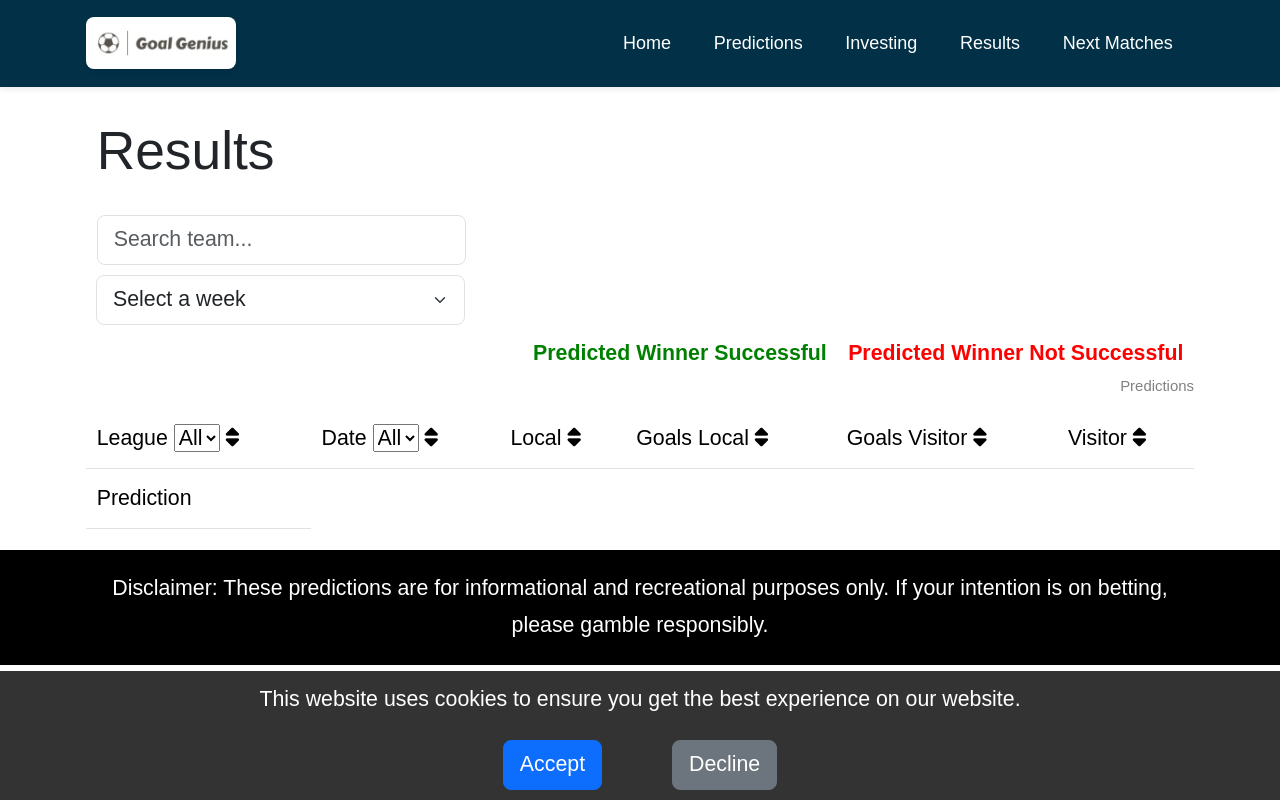
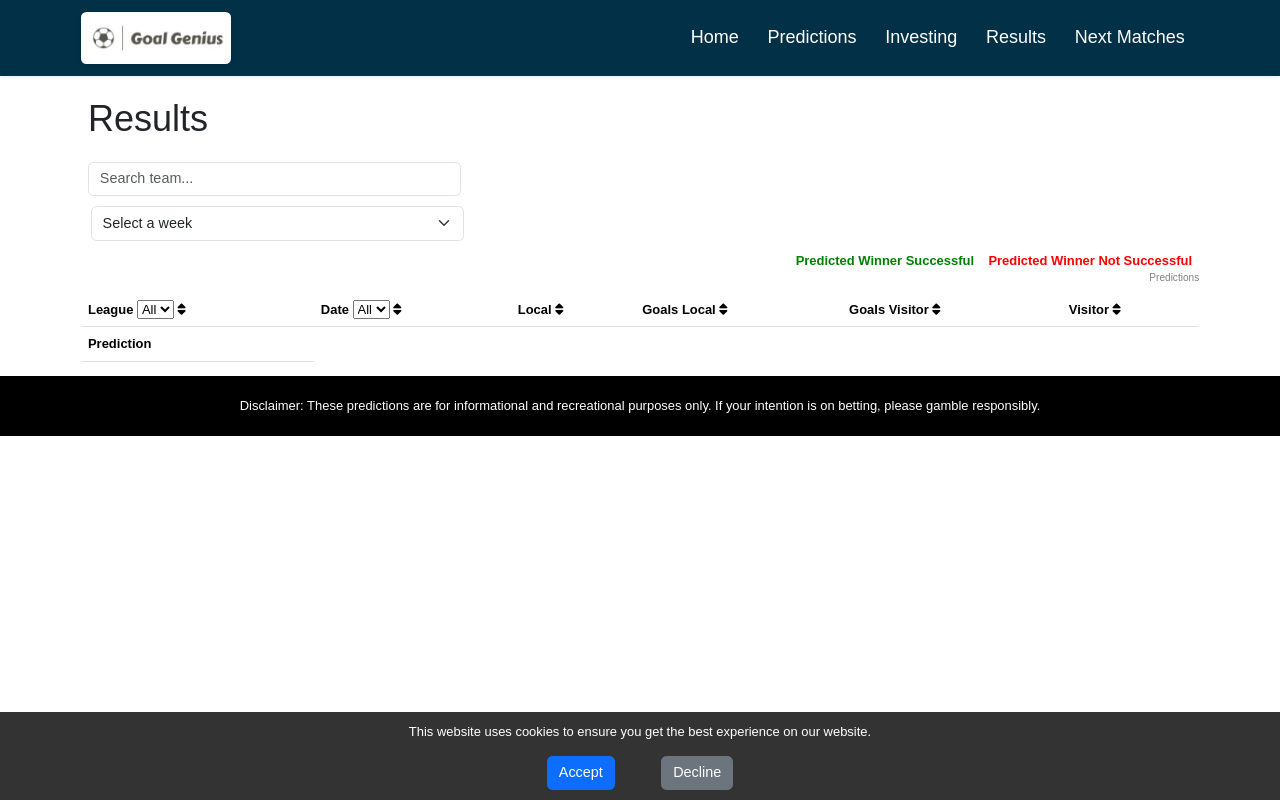
Before and after one commit to ignaciomedinar/predictions, a Flask app: page /results in a window 1280 px wide. Run offline with Flask 3, Linux system fonts and the light colour scheme; data that the repository does not hold is empty; some libraries are stand-ins or nearby versions.

Commit message:
Fix results and style

```diff
--- a/static/style.css
+++ b/static/style.css
@@ -9,12 +9,8 @@
 }
 
 *{
-  /* font-family: 'Open+Sans', sans-serif;
-  font-size: .9rem; */
-  font-family: 'Source Sans Pro', sans-serif;
-  font-size: 16pt;
-  font-weight: 400;
-  line-height: 1.75em;
+  font-family: 'Open+Sans', sans-serif;
+  font-size: .9rem;
 }
 
 body {
--- a/templates/table_results.html
+++ b/templates/table_results.html
@@ -113,7 +113,7 @@
             {% else %}
                 <td>{{ result.Visitor }}</td>
             {% endif %}
-                <td>{{ result.bet }} - {{ '%.1f' % (prediction.max_prob * 100) }}</td>
+                <td>{{ result.bet }} - {{ '%.1f' % (result.max_prob * 100) }}</td>
             <!-- <td class="result">{{ result.Result }}</td>
             <td>{{ result.bet }}</td>
             <td>{{ result.success }}</td> -->
```
